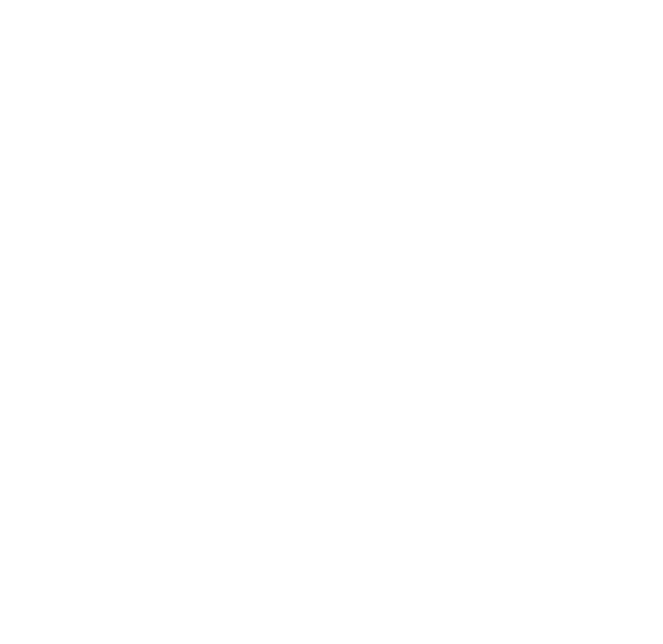
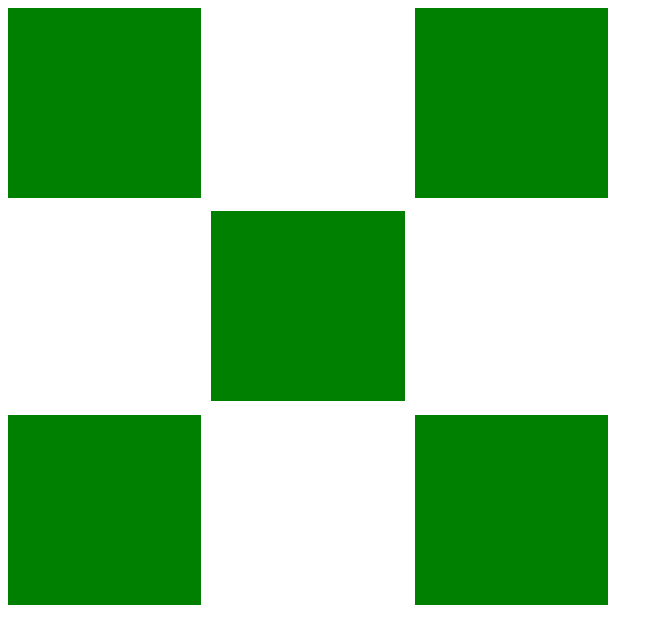
Before and after one commit to namanpancholi1998/Squares-and-Cirlces---CSS-Units-Responsive-Images-and-Videos-Orientation-Vi---8cwtr8rk0nlx, a plain HTML site: page index.html in a window 1280 px wide. Shown: the whole page, without its empty margins (0-663 px from the left). Drawn offline with Linux system fonts and the light colour scheme.

Commit message:
Update styles.css

```diff
--- a/styles.css
+++ b/styles.css
@@ -1,9 +1,20 @@
 .outer-square {
   /* your css goes here */
+    width: 600px;
+    height: 600px;
+    display: grid;
+    grid-template-columns: 1fr 1fr 1fr;
+    grid-template-rows: 1fr 1fr 1fr;
+    gap: 10px;
 }
 .inner-square {
   /* your css goes here */
+    height: 190px;
+    background-color: green;
 }
 .circle {
   /* your css goes here */
+    height: 190px;
+    border-radius: 50%;
+    background-color: blue;
 }
```
